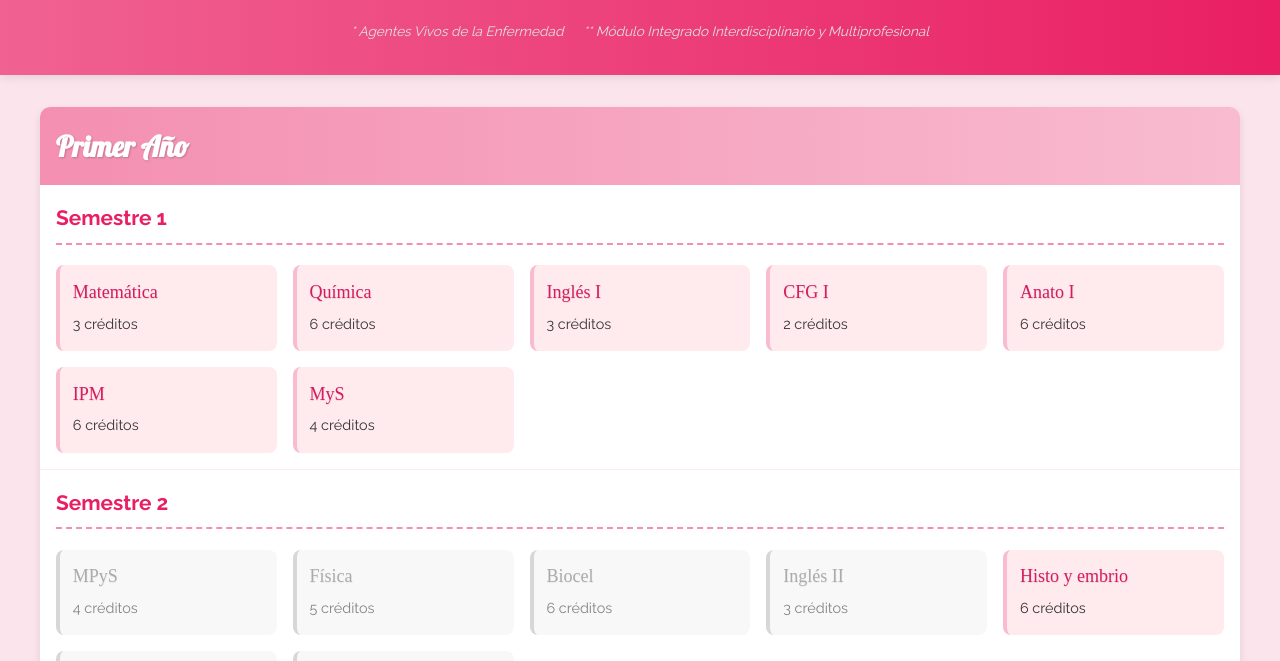
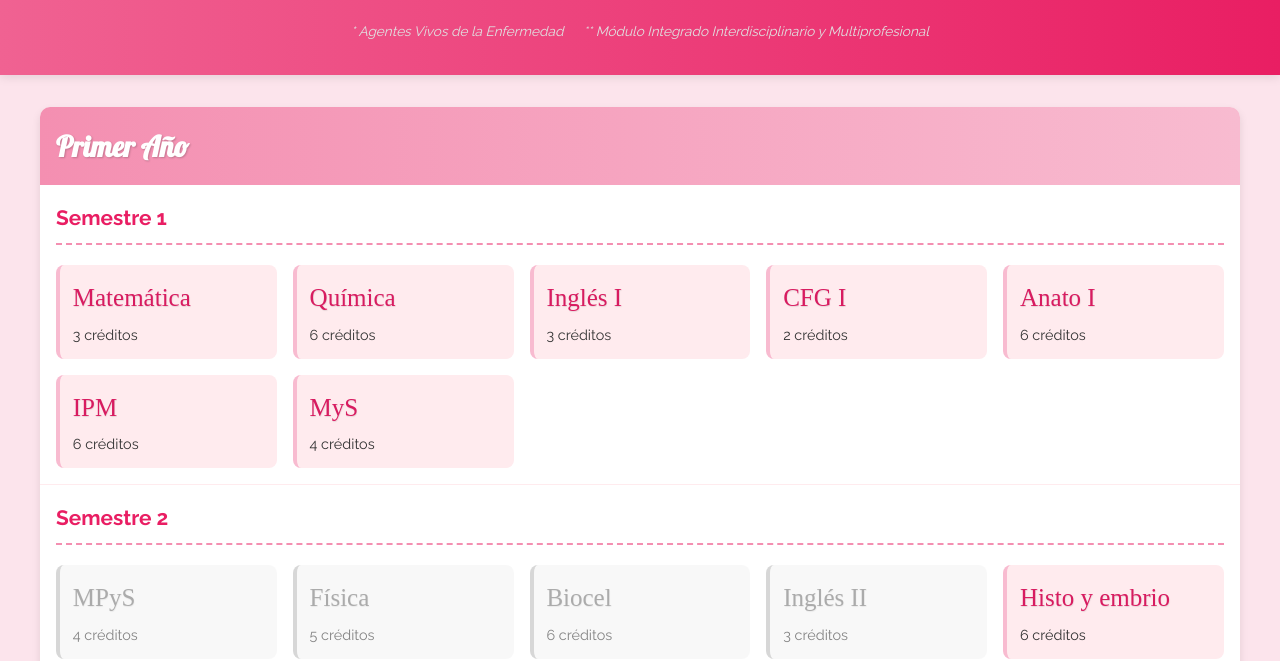
Before and after one commit to ferxxaa29/Malla--Medi, a plain HTML site: page index.html in a window 1280 px wide. Shown: the part 125-786 px from the top of the page. Drawn offline with Linux system fonts and the light colour scheme.

Commit message:
Update style.css

```diff
--- a/style.css
+++ b/style.css
@@ -128,8 +128,8 @@ h1 {
 
 .ramo h4 {
     font-family: 'Solway', serif;
-    font-size: 18px;
-    font-weight: 400; /* Normal/non-bold */
+    font-size: 25px;
+    font-weight: 400;
     margin: 0 0 0.3rem 0;
     color: #d81b60;
     text-shadow: 0.5px 0.5px 1px rgba(0,0,0,0.1);
```
